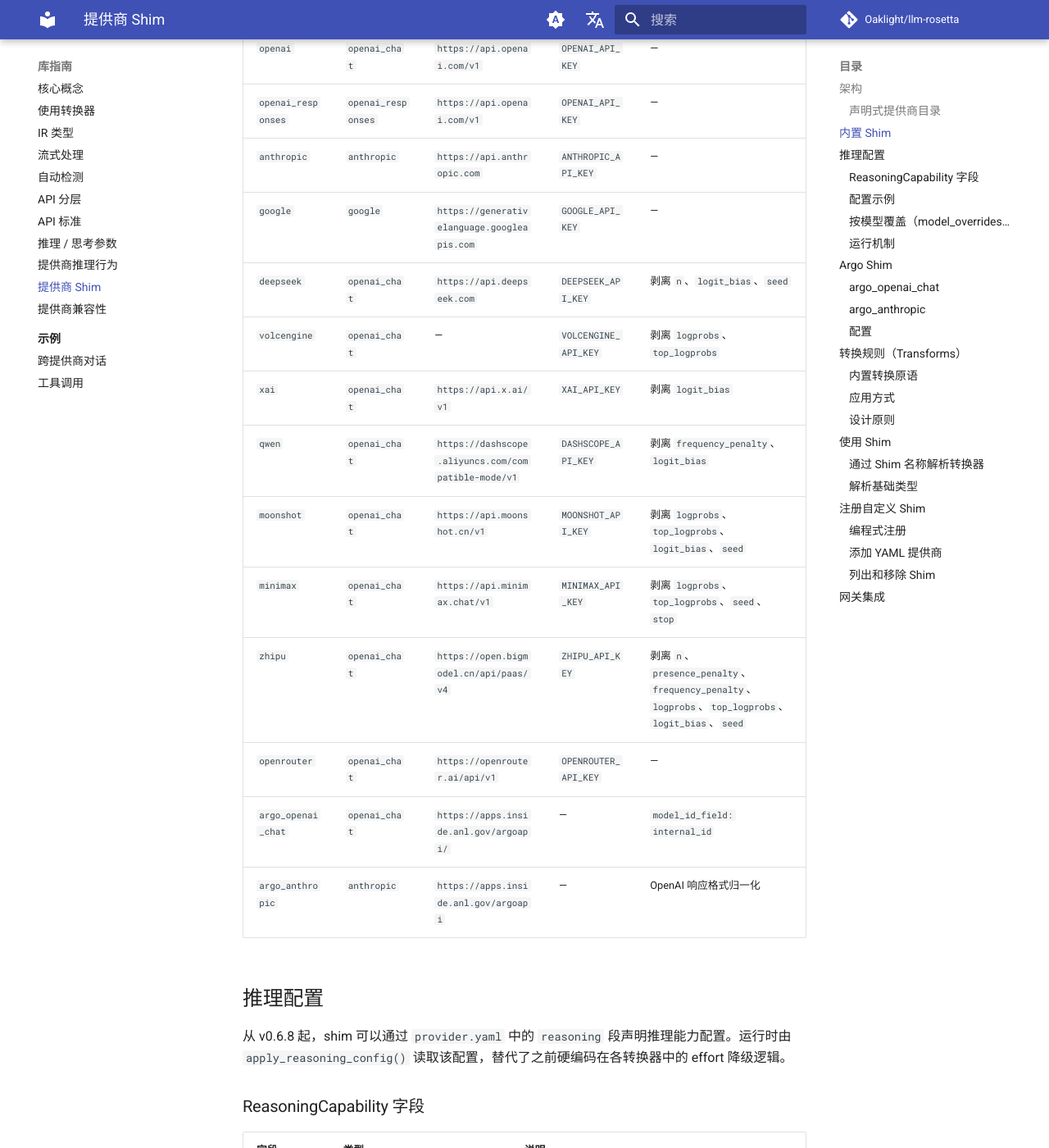
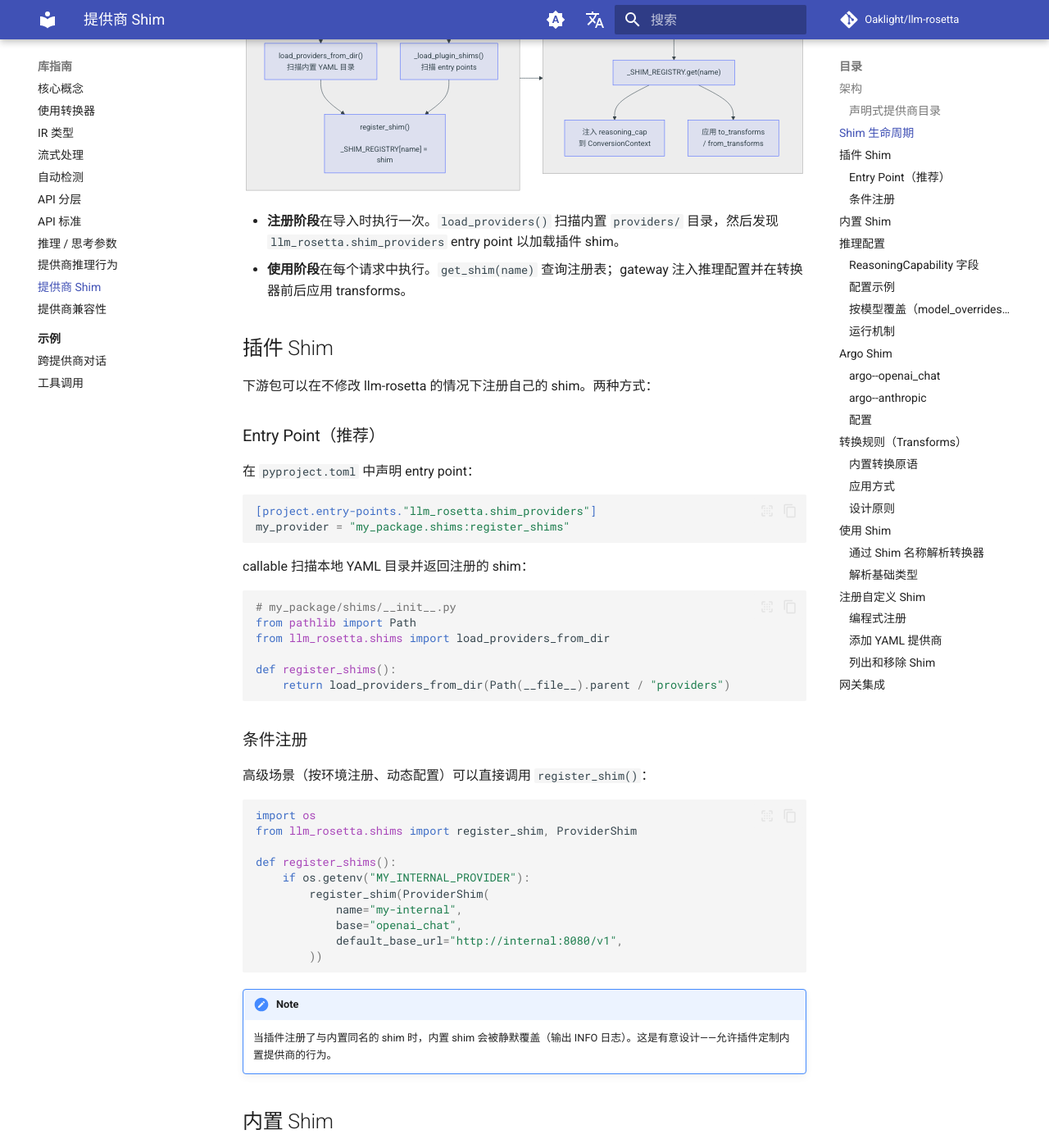
Before and after one commit to Oaklight/llm-rosetta, an MkDocs documentation site: the page built from docs/guide/shims.md, in a window 1280 px wide and 1400 px high, scrolled down 1850 px. Shown: the whole window at 82% size. Built offline with MkDocs 1.6.1 and Material for MkDocs 9.7.7, drawn with Linux system fonts in a browser that asks for light colours; comment, search, counter and statistics services are not loaded; some of the changed text lies outside the part shown.

Commit message:
docs: update shims page with lifecycle diagram, plugin guide, and current shim table

````diff
--- a/docs/guide/shims.md
+++ b/docs/guide/shims.md
@@ -67,11 +67,85 @@
 from_transforms = ()
 ```
 
-导入时，`shims/__init__.py` 自动扫描所有提供商目录并注册。
+导入时，`shims/__init__.py` 自动扫描所有提供商目录并注册，然后发现通过 entry point 声明的插件 shim。
+
+## Shim 生命周期
+
+```mermaid
+flowchart LR
+    subgraph 注册["注册阶段（启动时）"]
+        direction TB
+        A["load_providers()"] --> B["load_providers_from_dir()
+        扫描内置 YAML 目录"]
+        A --> C["_load_plugin_shims()
+        扫描 entry points"]
+        B --> D["register_shim()
+        _SHIM_REGISTRY[name] = shim"]
+        C --> D
+    end
+
+    subgraph 使用["使用阶段（每个请求）"]
+        direction TB
+        E["get_shim(name)"] --> F["_SHIM_REGISTRY.get(name)"]
+        F --> G["注入 reasoning_cap
+        到 ConversionContext"]
+        F --> H["应用 to_transforms
+        / from_transforms"]
+    end
+
+    注册 --> 使用
+```
+
+- **注册阶段**在导入时执行一次。`load_providers()` 扫描内置 `providers/` 目录，然后发现 `llm_rosetta.shim_providers` entry point 以加载插件 shim。
+- **使用阶段**在每个请求中执行。`get_shim(name)` 查询注册表；gateway 注入推理配置并在转换器前后应用 transforms。
+
+## 插件 Shim
+
+下游包可以在不修改 llm-rosetta 的情况下注册自己的 shim。两种方式：
+
+### Entry Point（推荐）
+
+在 `pyproject.toml` 中声明 entry point：
+
+```toml
+[project.entry-points."llm_rosetta.shim_providers"]
+my_provider = "my_package.shims:register_shims"
+```
+
+callable 扫描本地 YAML 目录并返回注册的 shim：
+
+```python
+# my_package/shims/__init__.py
+from pathlib import Path
+from llm_rosetta.shims import load_providers_from_dir
+
+def register_shims():
+    return load_providers_from_dir(Path(__file__).parent / "providers")
+```
+
+### 条件注册
+
+高级场景（按环境注册、动态配置）可以直接调用 `register_shim()`：
+
+```python
+import os
+from llm_rosetta.shims import register_shim, ProviderShim
+
+def register_shims():
+    if os.getenv("MY_INTERNAL_PROVIDER"):
+        register_shim(ProviderShim(
+            name="my-internal",
+            base="openai_chat",
+            default_base_url="http://internal:8080/v1",
+        ))
+```
+
+!!! note
+    当插件注册了与内置同名的 shim 时，内置 shim 会被静默覆盖（输出 INFO 日志）。这是有意设计——允许插件定制内置提供商的行为。
 
 ## 内置 Shim
 
-LLM-Rosetta 内置 14 个提供商 shim：
+LLM-Rosetta 内置 16 个提供商 shim：
 
 | 名称 | 基础类型 | 默认 Base URL | API Key 环境变量 | 转换规则 |
 |------|---------|--------------|-----------------|---------|
@@ -80,15 +154,17 @@
 | `anthropic` | `anthropic` | `https://api.anthropic.com` | `ANTHROPIC_API_KEY` | — |
 | `google` | `google` | `https://generativelanguage.googleapis.com` | `GOOGLE_API_KEY` | — |
 | `deepseek` | `openai_chat` | `https://api.deepseek.com` | `DEEPSEEK_API_KEY` | 剥离 `n`、`logit_bias`、`seed` |
-| `volcengine` | `openai_chat` | — | `VOLCENGINE_API_KEY` | 剥离 `logprobs`、`top_logprobs` |
+| `volcengine--openai_chat` | `openai_chat` | `https://ark.cn-beijing.volces.com/api/v3` | `VOLCENGINE_API_KEY` | 剥离 `logprobs`、`top_logprobs` |
+| `volcengine--openai_responses` | `openai_responses` | `https://ark.cn-beijing.volces.com/api/v3` | `VOLCENGINE_API_KEY` | — |
 | `xai` | `openai_chat` | `https://api.x.ai/v1` | `XAI_API_KEY` | 剥离 `logit_bias` |
 | `qwen` | `openai_chat` | `https://dashscope.aliyuncs.com/compatible-mode/v1` | `DASHSCOPE_API_KEY` | 剥离 `frequency_penalty`、`logit_bias` |
 | `moonshot` | `openai_chat` | `https://api.moonshot.cn/v1` | `MOONSHOT_API_KEY` | 剥离 `logprobs`、`top_logprobs`、`logit_bias`、`seed` |
-| `minimax` | `openai_chat` | `https://api.minimax.chat/v1` | `MINIMAX_API_KEY` | 剥离 `logprobs`、`top_logprobs`、`seed`、`stop` |
-| `zhipu` | `openai_chat` | `https://open.bigmodel.cn/api/paas/v4` | `ZHIPU_API_KEY` | 剥离 `n`、`presence_penalty`、`frequency_penalty`、`logprobs`、`top_logprobs`、`logit_bias`、`seed` |
-| `openrouter` | `openai_chat` | `https://openrouter.ai/api/v1` | `OPENROUTER_API_KEY` | — |
-| `argo_openai_chat` | `openai_chat` | `https://apps.inside.anl.gov/argoapi/` | — | `model_id_field: internal_id` |
-| `argo_anthropic` | `anthropic` | `https://apps.inside.anl.gov/argoapi` | — | OpenAI 响应格式归一化 |
+| `minimax--openai_chat` | `openai_chat` | `https://api.minimaxi.com/v1` | `MINIMAX_API_KEY` | 剥离 + reasoning_split 注入 |
+| `minimax--anthropic` | `anthropic` | `https://api.minimaxi.com/v1` | `MINIMAX_API_KEY` | — |
+| `zhipu` | `openai_chat` | `https://open.bigmodel.cn/api/paas/v4` | `ZHIPU_API_KEY` | 剥离 `n`、penalties、`logprobs`、`logit_bias`、`seed` |
+| `openrouter` | `openai_chat` | `https://openrouter.ai/api/v1` | `OPENROUTER_API_KEY` | 重命名 `reasoning` → `reasoning_content` |
+| `argo--openai_chat` | `openai_chat` | `https://apps.inside.anl.gov/argoapi/v1` | `ARGO_API_KEY` | `max_tokens` → `max_completion_tokens` |
+| `argo--anthropic` | `anthropic` | `https://apps.inside.anl.gov/argoapi` | `ARGO_API_KEY` | OpenAI 响应格式归一化 |
 
 ## 推理配置
 
@@ -144,7 +220,7 @@
 当同一提供商下不同模型有不同推理能力时，使用 `model_overrides` 声明按模型的配置。每个覆盖项继承提供商级默认值，按**上游模型 ID**（别名解析后）为键：
 
 ```yaml
-name: argo_anthropic
+name: argo--anthropic
 base: anthropic
 reasoning:
   thinking_type: enabled       # 大多数模型的默认值
@@ -177,31 +253,29 @@
 
 ## Argo Shim
 
-`argo_openai_chat` 和 `argo_anthropic` 面向 **Argo 网关** —— 这是某些机构（如 Argonne 国家实验室）使用的代理层，将多个上游 LLM 提供商统一暴露在单一端点之后。
+`argo--openai_chat` 和 `argo--anthropic` 面向 **Argo 网关** —— 这是某些机构（如 Argonne 国家实验室）使用的代理层，将多个上游 LLM 提供商统一暴露在单一端点之后。
 
-这两个 shim 有一个共同特点：模型标识符通过请求体中的 `internal_id` 字段传递，而非标准的 `model` 字段。这一行为由 shim 声明中的 `model_id_field` 透明处理，无需手动干预。
+两个 shim 都使用 `model_id_field: internal_id` —— 模型标识符通过 `internal_id` 而非 `model` 字段传递。
 
-### `argo_openai_chat`
+### `argo--openai_chat`
 
-一个直接的 OpenAI 兼容 shim，唯一的非标准行为是将模型字段替换为 `internal_id`，不需要其他 transform。
+OpenAI 兼容 shim，附带一个 transform：`max_tokens` → `max_completion_tokens`（新版 OpenAI 模型拒绝旧字段名）。
 
-### `argo_anthropic`
+### `argo--anthropic`
 
-该 shim 额外附带两个 transform，用于处理 Argo 的特殊行为：
-
-- **模型级 `thinking_type` 覆盖**：Argo 的 Vertex AI 后端模型（如 `claudeopus47`）要求 `thinking.type = "adaptive"`，而旧模型要求 `"enabled"`。此差异通过推理配置中的 `model_overrides` 声明式处理，无需 transform。网关在别名解析后自动应用正确的 `thinking_type`。
-
-- **`from_transforms` —— OpenAI 响应格式归一化**：Argo 可能从其 `/v1/messages` 端点返回 OpenAI Chat Completions 格式的响应体。该 transform 会检测这种情况，并在 `anthropic` 转换器处理之前将响应转换为 Anthropic Messages 格式，从而保证后续管线正常运行。
+- **模型级 `thinking_type` 覆盖**：默认 `thinking_type: enabled`，通过 `model_overrides` 为 `claudeopus47` 设置 `thinking_type: adaptive`（Vertex AI 后端）。声明式处理。
+- **`unsigned_reasoning_blocks: preserve`**：历史消息中没有有效签名的 thinking block 保存在 metadata 中而非转发（避免 Argo 400 错误）。
+- **`from_transforms` —— OpenAI 响应格式归一化**：Argo 可能从 `/v1/messages` 返回 OpenAI Chat 格式响应，该 transform 在转换器处理前将其归一化为 Anthropic 格式。
 
 ### 配置
 
-`default_base_url` 因机构而异，建议在网关配置中覆盖：
+在网关配置中覆盖 `default_base_url`：
 
 ```jsonc
 {
   "providers": {
     "argo": {
-      "shim": "argo_anthropic",
+      "shim": "argo--anthropic",
       "base_url": "https://your-argo-instance.example.com/",
       "api_key": "${ARGO_API_KEY}"
     }
@@ -210,7 +284,7 @@
 ```
 
 !!! note
-    如果未设置 `base_url`，shim 会回退到 `https://apps.inside.anl.gov/argoapi/`，该地址仅在 ANL 内网可达。
+    默认 URL（`https://apps.inside.anl.gov/argoapi/`）仅在 ANL 内网可达。Argo shim 将在未来版本中作为插件移至 [argo-proxy](https://github.com/Oaklight/argo-proxy) 包。
 
 ## 转换规则（Transforms）
 
````
